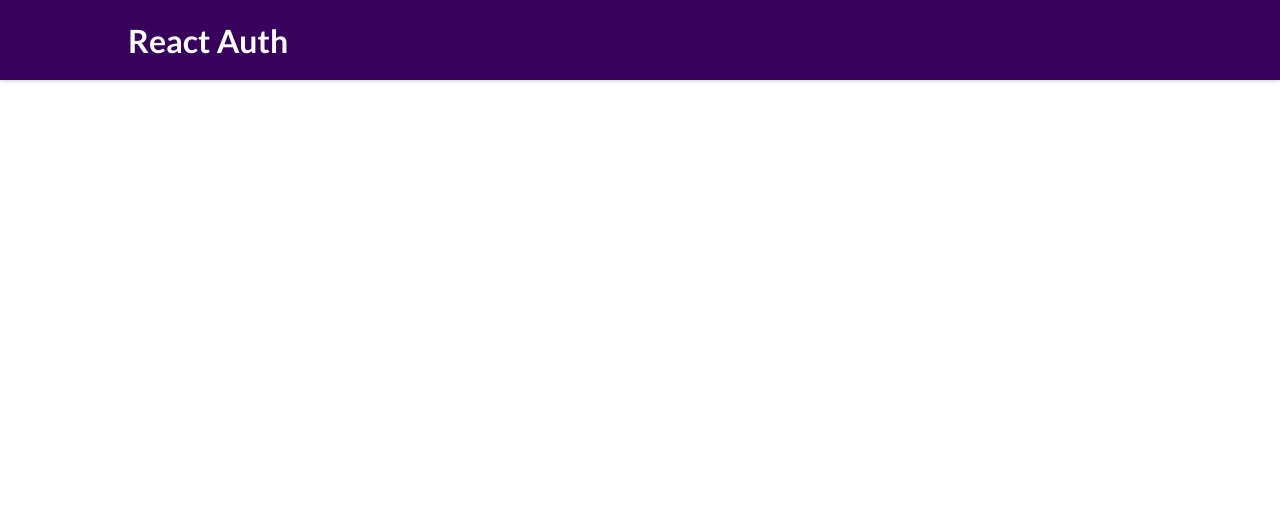
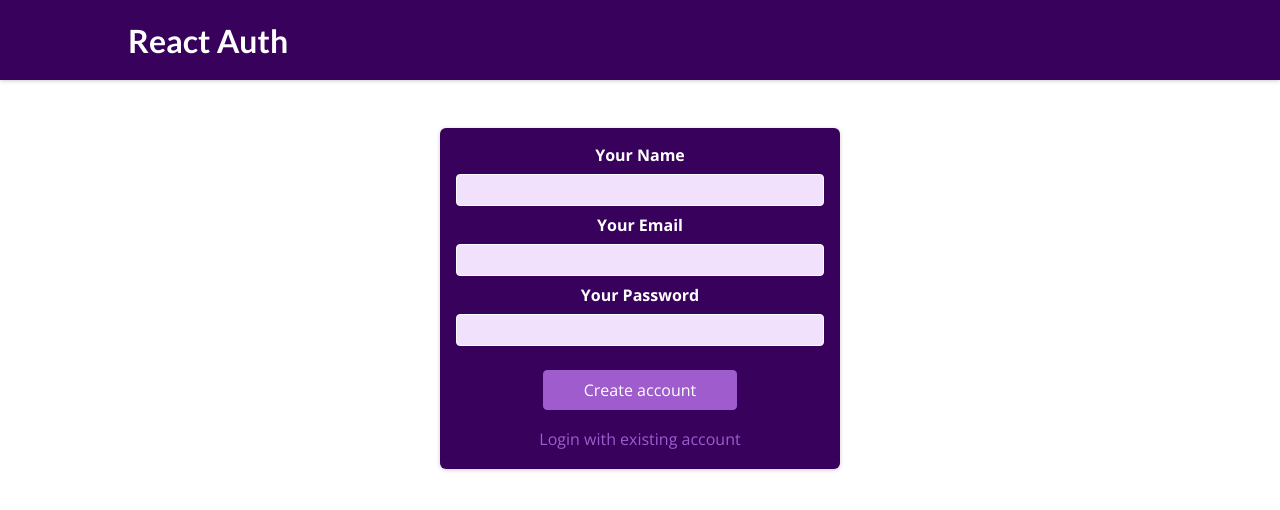
Before and after one commit to Bassant31/auth-api-v2, a React (Create React App) app in the folder client/: page /register in a window 1280 px wide. Shown: the top 510 px of the page. Built offline with nearby package versions, Linux system fonts and the light colour scheme.

Commit message:
separating login and registeration forms

```diff
--- a/client/src/App.js
+++ b/client/src/App.js
@@ -1,7 +1,9 @@
 
 import { Switch, Route } from 'react-router-dom';
 
-import AuthPage from './pages/AuthPage';
+
+import LoginPage from './pages/LoginPage';
+import RegisterPage from './pages/RegisterPage';
 import HomePage from './pages/HomePage'
 import UsersPage from './pages/UsersPage';
 import RolesListPage from './pages/RolesListPage';
@@ -18,10 +20,13 @@
     <Layout>
       <Switch>
       <Route path='/' exact>
-        <AuthPage/>
+        <LoginPage/>
       </Route>
-      <Route path='/auth'>
-        <AuthPage/>
+      <Route path='/login'>
+        <LoginPage/>
+      </Route>
+      <Route path='/register'>
+        <RegisterPage/>
       </Route>
       <Route path='/home'>
         <HomePage/>
--- a/client/src/components/Authentication/AuthForm.js
+++ /dev/null
@@ -1,145 +0,0 @@
-import { useState, useRef, useContext } from 'react';
-import useHttp from '../../Http-request/use-http';
-import { useHistory } from 'react-router';
-import AuthContext from '../../store/auth-context';
-
-import classes from './AuthForm.module.css';
-import jwt_decode from "jwt-decode";
-
-
-const AuthForm = () => {
-
-
-  const emailInputRef = useRef()
-  const passInputRef = useRef()
-  const nameInputRef = useRef()
-
-  const authCtx= useContext(AuthContext)
-  const history = useHistory()
-  const {isLoading,error,sendRequest}= useHttp()
-
-  const [isLogin, setIsLogin] = useState(true);
- const [isError, setisError]= useState(false)
-
-
-  const clearInput = ()=>{
-    setisError(false)
-    if(!isLogin){
-      nameInputRef.current.value=''
-
-    }
-    passInputRef.current.value=''
-    emailInputRef.current.value=''
-
-  }
-
-  const switchAuthModeHandler = () => {
-
-    clearInput()
-    setIsLogin((prevState) => !prevState);
-
-  };
-
-
-
-  const submitHandler = async (event) =>{
-    event.preventDefault()
-
-    const enterdEmail = emailInputRef.current.value
-    const enteredPass = passInputRef.current.value
-
-    let url
-    if (isLogin) {
-      url='/users/login'
-      sendRequest({
-        url:url,
-         method:'POST',
-         body:JSON.stringify( {
-          email: enterdEmail,
-          password: enteredPass,
-        }),
-          headers:{
-        'Content-Type':'application/json'
-      },
-    }).then(data =>{
-      if(data){
-        const {exp}= jwt_decode(data.token)
-       const expirationTime=new Date(exp*1000)
-      authCtx.login(data.token,expirationTime.toISOString(),data.info.admin)
-      history.replace('/home')
-      }
-      else{
-        setisError(true)
-      }
-    })
-
-
-    } else {
-      const enteredName = nameInputRef.current.value
-      url='/users'
-      sendRequest({
-        url:url,
-         method:'POST',
-         body:JSON.stringify( {
-          email: enterdEmail,
-          password: enteredPass,
-          name:enteredName
-        }),
-          headers:{
-        'Content-Type':'application/json'
-      },
-    }).then(data => {
-      if (data){
-
-      clearInput()
-      alert('Account created')
-      setIsLogin(true)
-
-      }
-      else{
-        setisError(true)
-      }
-    })
-
-
-  }
-  }
-
-  return (
-    <section className={classes.auth}>
-      <h1>{isLogin ? 'Login' : 'Sign Up'}</h1>
-      <form onSubmit={submitHandler}>
-        <div className={classes.control}>
-          <label htmlFor='email'>Your Email</label>
-          <input type='email' id='email' required ref={emailInputRef} />
-        </div>
-        <div className={classes.control}>
-          <label htmlFor='password'>Your Password</label>
-          <input type='password' id='password' minLength='7' required ref={passInputRef} />
-        </div>
-        {!isLogin &&    <div className={classes.control}>
-          <label htmlFor='name'>Your Name</label>
-          <input type='text' id='name' required ref={nameInputRef} />
-        </div>}
-        <div className={classes.actions}>
-          {!isLoading && <button  >{isLogin ? 'Login' : 'Create Account'}</button>}
-          {isLoading && <p>Loading...</p>}
-
-          <button
-            type='button'
-            className={classes.toggle}
-            onClick={switchAuthModeHandler}
-          >
-            {isLogin ? 'Create new account' : 'Login with existing account'}
-          </button>
-          {isLogin && isError && !isLoading && <p>{error}</p>}
-          {!isLogin && isError && !isLoading && <p>{error}</p>}
-
-
-        </div>
-      </form>
-    </section>
-  );
-};
-
-export default AuthForm
--- /dev/null
+++ b/client/src/components/Authentication/LoginForm.js
@@ -0,0 +1,88 @@
+import { useState, useContext } from "react";
+import useHttp from "../../Http-request/use-http";
+import { useHistory } from "react-router";
+import AuthContext from "../../store/auth-context";
+
+import classes from "./AuthForm.module.css";
+import jwt_decode from "jwt-decode";
+
+const LoginForm = () => {
+  const [email, setEmail] = useState("");
+  const [password, setPassword] = useState("");
+  const history = useHistory();
+
+  const authCtx = useContext(AuthContext);
+  const { isLoading, error, sendRequest } = useHttp();
+
+  const [isError, setisError] = useState(false);
+
+  const switchAuthModeHandler = () => {
+    history.push("/register");
+  };
+
+  const emailChangeHandler =(event)=>{
+      setEmail(event.target.value)
+  }
+  const passwordChangeHandler =(event)=>{
+    setPassword(event.target.value)
+}
+
+
+const submitHandler = async (event) =>{
+    event.preventDefault()
+
+    sendRequest({
+      url:'/login',
+       method:'POST',
+       body:JSON.stringify( {
+        email: email,
+        password: password,
+      }),
+        headers:{
+      'Content-Type':'application/json'
+    },
+  }).then(data =>{
+    if(data){
+      const {exp}= jwt_decode(data.token)
+     const expirationTime=new Date(exp*1000)
+    authCtx.login(data.token,expirationTime.toISOString(),data.info.admin)
+    history.replace('/home')
+    }
+    else{
+        setisError(true)
+      }
+
+  })
+
+}
+  return (
+    <section className={classes.auth}>
+      <form onSubmit={submitHandler}>
+        <div className={classes.control}>
+          <label htmlFor="email">Your Email</label>
+          <input type="email" id="email" required  onChange={emailChangeHandler}/>
+        </div>
+        <div className={classes.control}>
+          <label htmlFor="password">Your Password</label>
+          <input type="password" id="password" minLength="7" required onChange={passwordChangeHandler} />
+        </div>
+
+        <div className={classes.actions}>
+          {!isLoading && <button>Login</button>}
+          {isLoading && <p>Loading...</p>}
+
+          <button
+            type="button"
+            className={classes.toggle}
+            onClick={switchAuthModeHandler}
+          >
+            Create new account
+          </button>
+          {isError && !isLoading && <p>{error}</p>}
+        </div>
+      </form>
+    </section>
+  );
+};
+
+export default LoginForm;
--- /dev/null
+++ b/client/src/components/Authentication/RegisterationForm.js
@@ -0,0 +1,101 @@
+import { useState } from "react";
+import useHttp from "../../Http-request/use-http";
+import { useHistory } from "react-router";
+import classes from "./AuthForm.module.css";
+
+const RegisterationForm = () => {
+  const [email, setEmail] = useState("");
+  const [password, setPassword] = useState("");
+  const [name, setName] = useState("");
+
+  const history = useHistory();
+
+  const { isLoading, error, sendRequest } = useHttp();
+
+  const [isError, setisError] = useState(false);
+
+  const switchAuthModeHandler = () => {
+    history.push("/login");
+  };
+
+  const emailChangeHandler = (event) => {
+    setEmail(event.target.value);
+  };
+  const passwordChangeHandler = (event) => {
+    setPassword(event.target.value);
+  };
+  const nameChangeHandler = (event) => {
+    setName(event.target.value);
+  };
+
+  const submitHandler = async (event) =>{
+    event.preventDefault()
+    sendRequest({
+        url:'/users',
+         method:'POST',
+         body:JSON.stringify( {
+          email: email,
+          password: password,
+          name:name
+        }),
+          headers:{
+        'Content-Type':'application/json'
+      },
+    }).then(data => {
+      if (data){
+      alert('Account created')
+      history.push('/login')
+
+      }
+      else{
+        setisError(true)
+      }
+    })
+  }
+
+  return (
+    <section className={classes.auth}>
+      <form onSubmit={submitHandler}>
+        <div className={classes.control}>
+          <label htmlFor="name">Your Name</label>
+          <input type="text" id="name" required onChange={nameChangeHandler} />
+        </div>
+        <div className={classes.control}>
+          <label htmlFor="email">Your Email</label>
+          <input
+            type="email"
+            id="email"
+            required
+            onChange={emailChangeHandler}
+          />
+        </div>
+        <div className={classes.control}>
+          <label htmlFor="password">Your Password</label>
+          <input
+            type="password"
+            id="password"
+            minLength="7"
+            required
+            onChange={passwordChangeHandler}
+          />
+        </div>
+
+        <div className={classes.actions}>
+          {!isLoading && <button>Create account</button>}
+          {isLoading && <p>Loading...</p>}
+
+          <button
+            type="button"
+            className={classes.toggle}
+            onClick={switchAuthModeHandler}
+          >
+            Login with existing account
+          </button>
+          {isError && !isLoading && <p>{error}</p>}
+        </div>
+      </form>
+    </section>
+  );
+};
+
+export default RegisterationForm;
--- a/client/src/components/Layout/MainNavigation.js
+++ b/client/src/components/Layout/MainNavigation.js
@@ -13,7 +13,7 @@
   function logoutHandler(){
     authCtx.logout()
 
-    history.replace('/auth')
+    history.replace('/login')
   }
   return (
     <header className={classes.header}>
--- a/client/src/components/Roles/AddNewRole.js
+++ b/client/src/components/Roles/AddNewRole.js
@@ -25,7 +25,7 @@
         const enteredDesc = roleDescRef.current.value
 
         sendRequest({
-          url:'/role',
+          url:'/roles',
           method:'POST',
           body:JSON.stringify({
               name:enteredName.toLowerCase(),
--- a/client/src/pages/AuthPage.js
+++ /dev/null
@@ -1,7 +0,0 @@
-import AuthForm from "../components/Authentication/AuthForm";
-
-const AuthPage = () => {
-    return <AuthForm />;
-  };
-
-  export default AuthPage;
--- /dev/null
+++ b/client/src/pages/LoginPage.js
@@ -0,0 +1,7 @@
+import LoginForm from "../components/Authentication/LoginForm";
+
+const LoginPage = () => {
+    return <LoginForm />;
+  };
+
+  export default LoginPage;
--- /dev/null
+++ b/client/src/pages/RegisterPage.js
@@ -0,0 +1,7 @@
+import RegisterationForm from "../components/Authentication/RegisterationForm";
+
+const RegisterPage = () => {
+    return <RegisterationForm />;
+  };
+
+  export default RegisterPage;
```
Also changed, not shown: 2 other files (tests, documents, lock files or other folders).
